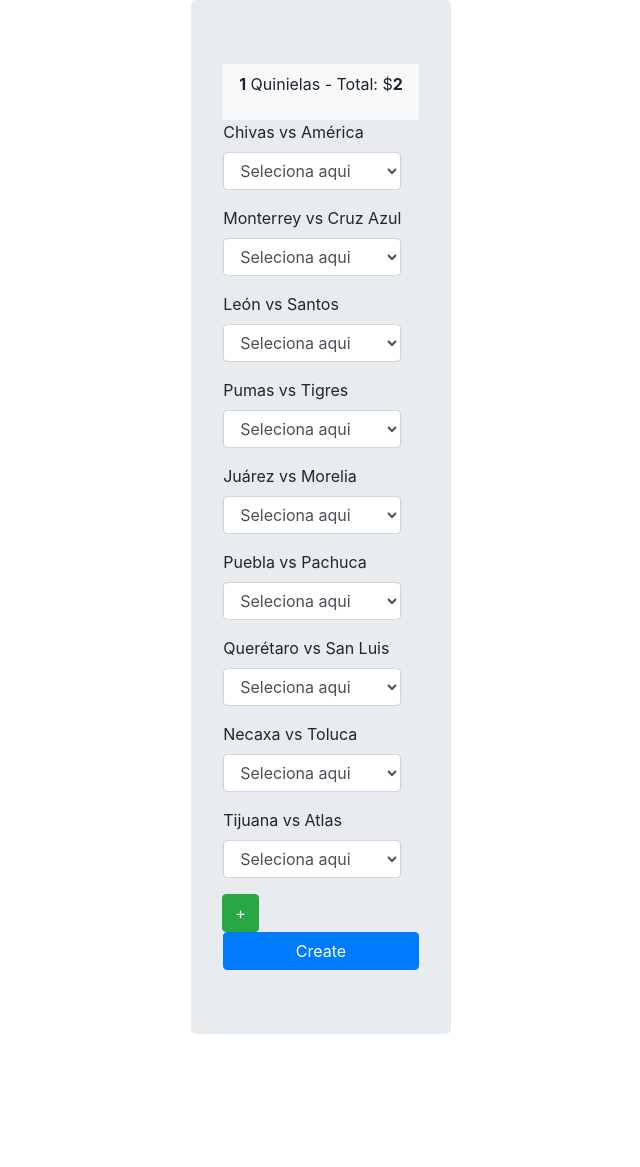
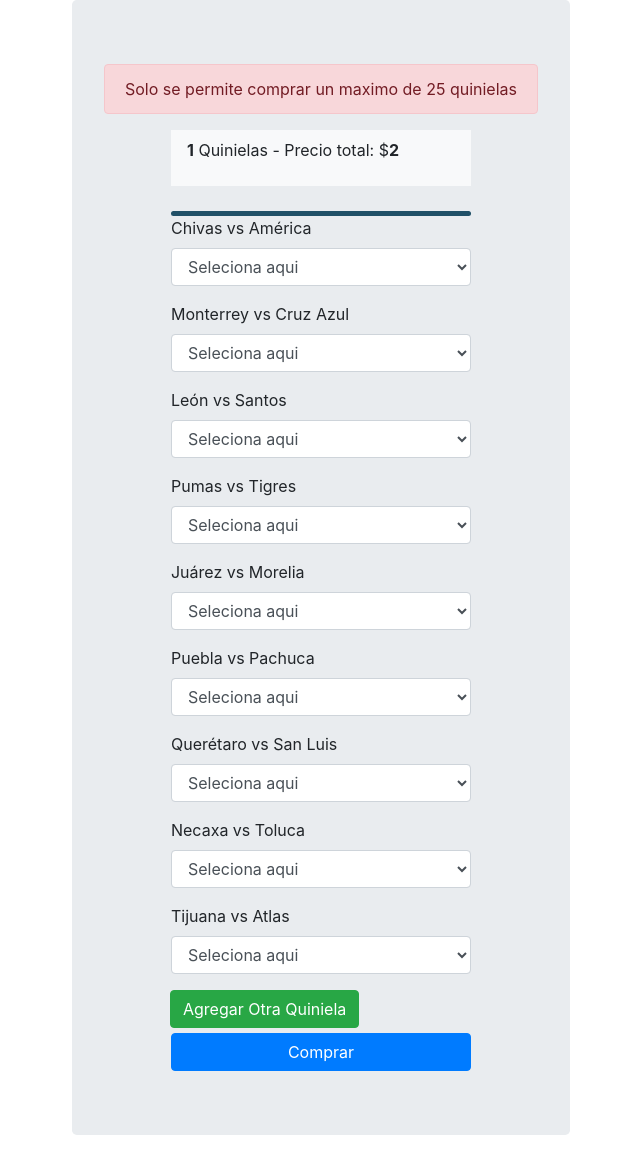
Before and after one commit to silvano905/twerk2020, a Django app: a page that uses promotions/templates/promotions/create_normal.html in a window 1280 px wide. Shown: the part 56-1223 px from the top of the page, without its empty margins (319-959 px from the left). Before the commit the page ends 1090 px from the top, so only its background shows below. Run offline with Django 3.2, Linux system fonts and the light colour scheme; some libraries are stand-ins or nearby versions.

Commit message:
kjdfndfn

```diff
--- a/promotions/templates/promotions/create_normal.html
+++ b/promotions/templates/promotions/create_normal.html
@@ -5,28 +5,37 @@
     <div class="d-flex justify-content-center">
     <div class="jumbotron">
 
+        <div class="alert alert-danger" role="alert">
+          Solo se permite comprar un maximo de 25 quinielas
+        </div>
 
+        <div class="d-flex justify-content-center">
         <form method="POST" action="">
             {% csrf_token %}
             {{ formset.management_form }}
             {% for form in formset %}
                 <nav class="navbar sticky-top navbar-light bg-light">
-                  <p><strong id="number_quinielas">1</strong> Quinielas - Total: $<strong id="total_quinielas">2</strong></p>
+                  <p><strong id="number_quinielas">1</strong> Quinielas - Precio total: $<strong id="total_quinielas">2</strong></p>
                 </nav>
 
-            <div class="form-row">
-                <div class="col-auto">
-                    {% bootstrap_form form %}
-                            <div class="input-group-append">
+                <div class="form-row" style="margin-top: 15px">
+                    <div class="col-auto">
+
+                    <div style="background-color: #205067; width: 300px;height: 5px; border-radius: 5px; margin-top: 10px"></div>
+
+
+                        {% bootstrap_form form %}
+                            <div class="input-group-append" style="margin-bottom: 5px">
                                 <button class="btn btn-success add-form-row" id="change_info">+</button>
                             </div>
+                    </div>
                 </div>
-            </div>
             {% endfor %}
                     <div>
-                        <button type="submit" class="btn btn-block btn-primary">Create</button>
+                        <button type="submit" class="btn btn-block btn-primary">Comprar</button>
                     </div>
-         </form>
+        </form>
+        </div>
 
     </div>
     </div>
@@ -78,8 +87,11 @@
     conditionRow.find('.btn.add-form-row')
     .removeClass('btn-success').addClass('btn-danger')
     .removeClass('add-form-row').addClass('remove-form-row')
-    .html('-');
+    .html('Borrar Quiniela');
     return false;
+
+
+
 }
 function deleteForm(prefix, btn) {
     var total = parseInt($('#id_' + prefix + '-TOTAL_FORMS').val());
@@ -118,6 +130,9 @@
     return false;
 });
 
+    x = document.querySelectorAll(".btn-success");
+    c = document.querySelector(".btn-success");
+    c.textContent = "Agregar Otra Quiniela"
 
 
 
```
